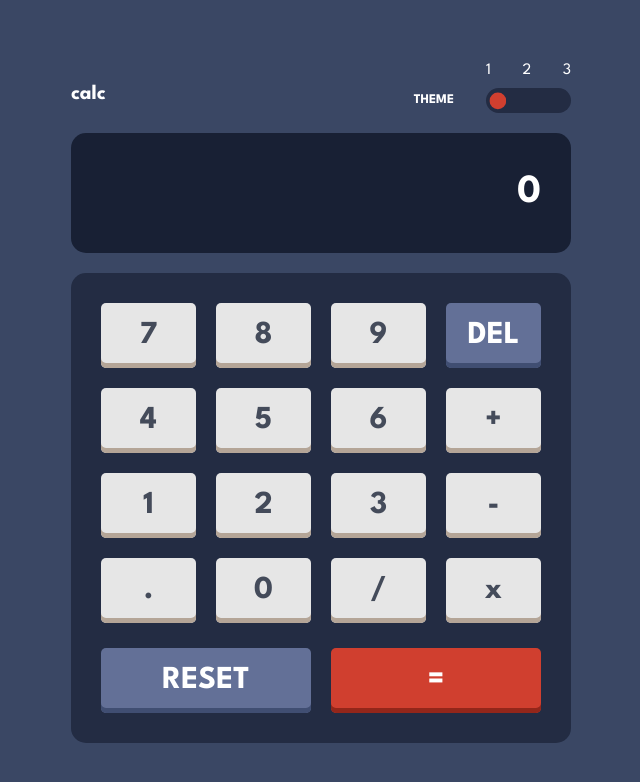
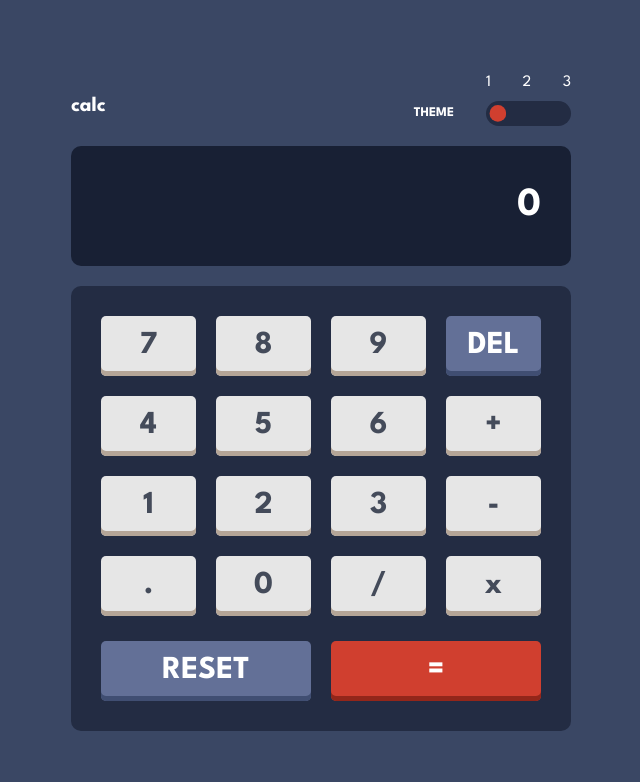
Before and after one commit to developer-luizcarlos/calculator-theme-switcher, a website with bundled scripts: page index.html in a window 1280 px wide. Shown: the whole page, without its empty margins (319-959 px from the left). Built offline with nearby package versions, Linux system fonts and the light colour scheme.

Commit message:
fix: change screen and keypad border-radius

```diff
--- a/src/styles/index.css
+++ b/src/styles/index.css
@@ -107,7 +107,7 @@ body.purple-theme .thumb {
 
 .screen {
 	background-color: var(--bg-screen);
-	border-radius: 15px;
+	border-radius: 10px;
 	display: flex;
 	align-items: center;
 	justify-content: end;
@@ -120,7 +120,7 @@ body.purple-theme .thumb {
 
 .keypad {
 	background-color: var(--bg-keypad);
-	border-radius: 15px;
+	border-radius: 10px;
 	display: grid;
 	row-gap: 25px;
 	padding: clamp(10px, 2rem, 30px);
@@ -144,7 +144,7 @@ body.purple-theme .thumb {
 	font-family: inherit;
 	font-size: clamp(1.7rem, 2.5vw, 2rem);
 	font-weight: bold;
-	height: clamp(65px, 8vh, 60px);
+	height: clamp(50px, 8vh, 60px);
 	width: max(65px, 100%);
 }
 
```
